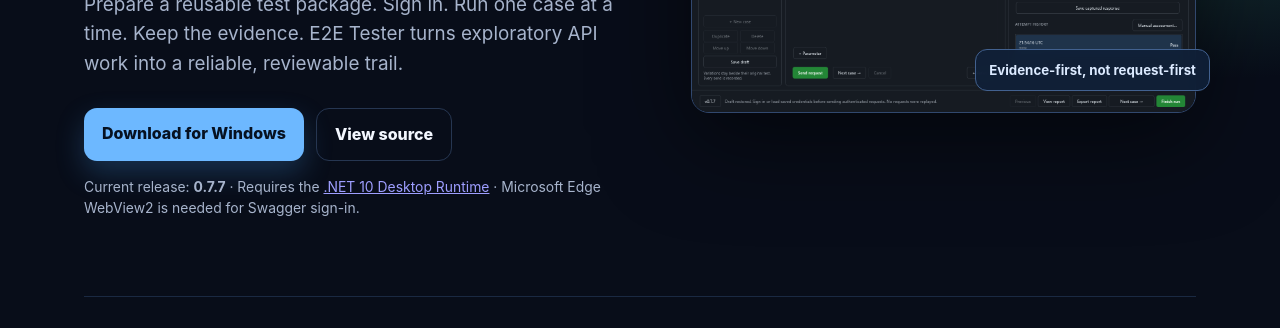
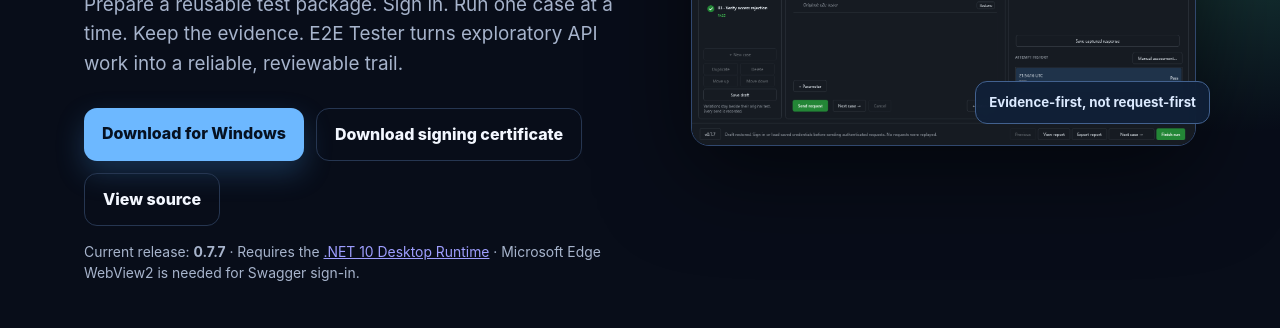
Before and after one commit to d3sync/E2ETester, a plain HTML site: page deploy/index.html in a window 1280 px wide. Shown: the part 472-800 px from the top of the page. Drawn offline with Linux system fonts and the light colour scheme; files whose address does not match are found by name.

Commit message:
release: publish signing certificate with landing page

```diff
--- a/deploy/index.html
+++ b/deploy/index.html
@@ -13,12 +13,13 @@
   <main class="shell">
     <nav class="nav"><div class="brand"><img src="/assets/e2e-tester-icon-128.png" alt="">E2E Tester</div><div class="links"><a href="https://github.com/d3sync/E2ETester">GitHub</a></div></nav>
     <section class="hero">
-      <div><div class="eyebrow">Windows · .NET 10 · local-first</div><h1>API testing,<br><em>with a memory.</em></h1><p class="lead">Prepare a reusable test package. Sign in. Run one case at a time. Keep the evidence. E2E Tester turns exploratory API work into a reliable, reviewable trail.</p><div class="actions"><a class="button" href="/releases/E2ETester-win-Setup.exe">Download for Windows</a><a class="button secondary" href="https://github.com/d3sync/E2ETester">View source</a></div><p class="fine">Current release: <strong>0.7.7</strong> · Requires the <a href="https://dotnet.microsoft.com/download/dotnet/10.0">.NET 10 Desktop Runtime</a> · Microsoft Edge WebView2 is needed for Swagger sign-in.</p></div>
+      <div><div class="eyebrow">Windows · .NET 10 · local-first</div><h1>API testing,<br><em>with a memory.</em></h1><p class="lead">Prepare a reusable test package. Sign in. Run one case at a time. Keep the evidence. E2E Tester turns exploratory API work into a reliable, reviewable trail.</p><div class="actions"><a class="button" href="/releases/E2ETester-win-Setup.exe">Download for Windows</a><a class="button secondary" href="/certificates/d3sync-e2etester-codesigning-2026-2029.cer">Download signing certificate</a><a class="button secondary" href="https://github.com/d3sync/E2ETester">View source</a></div><p class="fine">Current release: <strong>0.7.7</strong> · Requires the <a href="https://dotnet.microsoft.com/download/dotnet/10.0">.NET 10 Desktop Runtime</a> · Microsoft Edge WebView2 is needed for Swagger sign-in.</p></div>
       <div class="visual"><img src="/assets/workspace-dark.png" alt="E2E Tester dark workspace"><span class="tag">Evidence-first, not request-first</span></div>
     </section>
     <section><div class="section-head"><div class="eyebrow">A calmer way to test</div><h2>Explore safely. Keep what mattered.</h2><p>Packages carry instructions, defaults, assertions and editable cases. Nothing is sent just by opening a package.</p></div><div class="cards"><article class="card"><div class="number">01 / PREPARE</div><h3>Reusable test packages</h3><p>Package endpoints, variables, headers, bodies and assertions into a test flow people — and agents — can repeat.</p></article><article class="card"><div class="number">02 / RUN</div><h3>Guided variations</h3><p>Run one case at a time. Edit safely, add a variation when needed, and distinguish PASS, FAIL and INCONCLUSIVE.</p></article><article class="card"><div class="number">03 / PROVE</div><h3>Evidence that travels</h3><p>Export JSON or HTML reports, redacted cURL and evidence bundles for a teammate, a ticket, or your next self.</p></article></div></section>
     <section><div class="section-head"><div class="eyebrow">Built for real environments</div><h2>From Swagger sign-in to database verification.</h2></div><div class="cards"><article class="card"><h3>Identity-aware</h3><p>Use remembered browser sessions, JWT/API tokens, OIDC/PKCE and named identities without turning a test run into a credential hunt.</p></article><article class="card"><h3>Deep when required</h3><p>Optional SQL Server, MySQL, PostgreSQL and SQLite fixtures and verification give a request its real-world context.</p></article><article class="card"><h3>Agent-ready</h3><p>Ship MCP stdio tools and structured reports alongside local-first workspace recovery, backups and saved runs.</p></article></div></section>
     <section><div class="release"><div><div class="eyebrow">Updates & rollback</div><h2>Versioned updates, on your terms.</h2><p>E2E Tester uses Velopack’s static update feed. Keep an older full package installed or select an earlier release when you need to roll back.</p></div><div><a class="button" href="/releases/">Browse releases</a><p class="fine" style="margin-top:10px">Feed: <code>https://e2e.dev.xpk.gr/releases</code></p></div></div></section>
+    <section><div class="release"><div><div class="eyebrow">Signature verification</div><h2>Verify the publisher before installing.</h2><p>Every Windows installer and packaged executable is SHA-256 Authenticode-signed by <strong>d3sync</strong> and RFC 3161 timestamped. Download the public certificate to inspect the signer or establish trust on a managed Windows device.</p></div><div><a class="button secondary" href="/certificates/d3sync-e2etester-codesigning-2026-2029.cer">Signing certificate (.cer)</a><p class="fine" style="margin-top:10px">SHA-256: <code>4F38D6E9CFF768F929DAF0692028B0D8D8732B896F39610E80249956991DD5D4</code><br>Expires: 2029-10-08 UTC · Self-signed; import only if you trust d3sync.</p></div></div></section>
     <footer class="footer"><span>MIT licensed · Created by <a href="https://d3sync.org">d3sync</a></span><span><a href="https://github.com/d3sync/E2ETester">GitHub</a> · <a href="/releases/releases.win.json">Update feed</a></span></footer>
   </main>
 </body>
```
Also changed, not shown: 1 other file.
